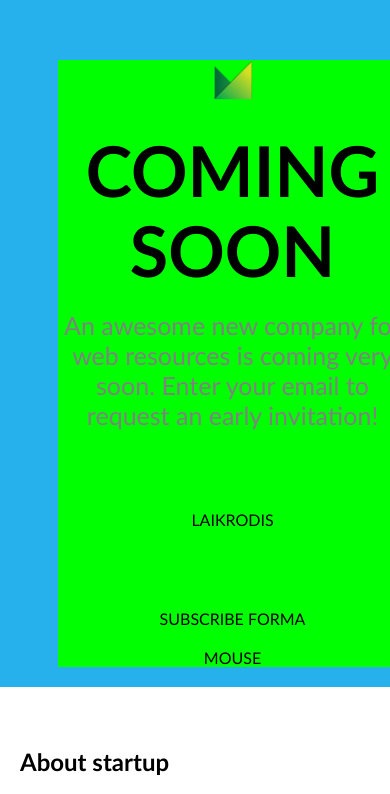
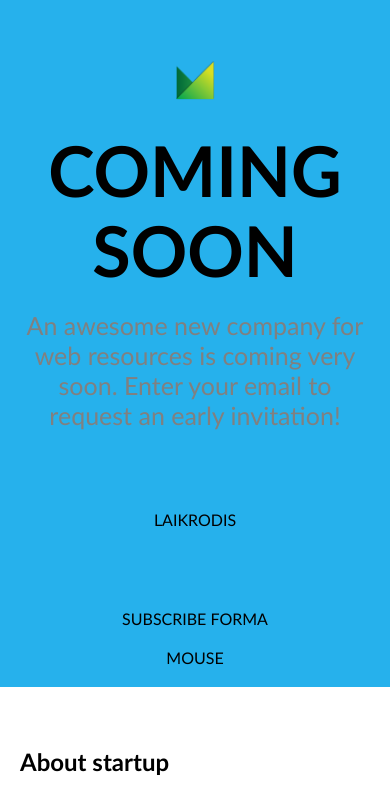
Before and after one commit to gerulisss/coming-soon, a plain HTML site: page index.html in a window 390 px wide. Shown: the top 794 px of the page. Drawn offline with Linux system fonts and the light colour scheme.

Commit message:
bug fix margin

```diff
--- a/css/main.css
+++ b/css/main.css
@@ -14,6 +14,7 @@ body * {
     padding-bottom: 20px;
     padding-top: 60px;
     text-align: center;
+
 }
 
 .hero  img {
@@ -156,7 +157,7 @@ margin: 0 calc( ( 100% - 1200px) / 2);
         .small-container {
             width: 500px;
             margin: 0 calc( (100% - 500px) / 2 );
-            background-color: lime;
+
         }
         .container {
             width: 500px;
@@ -168,7 +169,8 @@ margin: 0 calc( ( 100% - 1200px) / 2);
                 .small-container {
                     width: calc(100% - 40px);
                     margin-left: 20px;
-                    background-color: lime;
+                    margin-right: 20px;
+
                 }
                 .container {
                     width: calc(100% - 40px);
```
